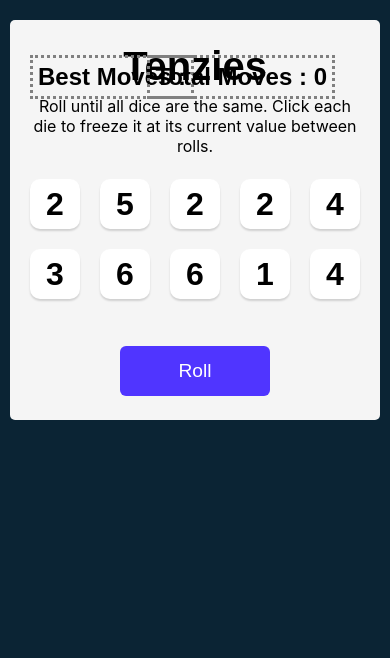
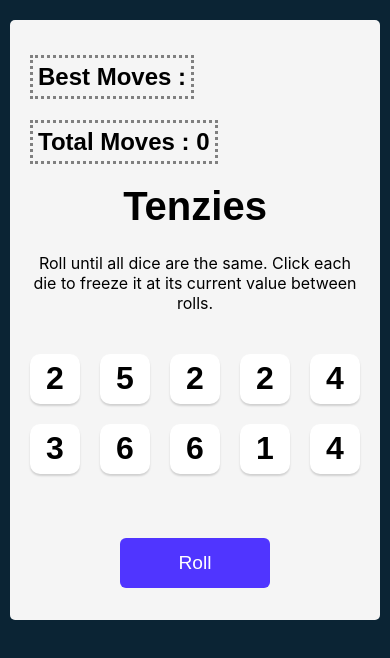
Before and after one commit to Gyanhari/Tenzie-Game, a React (Vite) app: page / in a window 390 px wide. Shown: the top 658 px of the page. Built offline with nearby package versions, Linux system fonts and the light colour scheme.

Commit message:
Modifies css to work on mobile phones

```diff
--- a/src/App.css
+++ b/src/App.css
@@ -16,7 +16,7 @@
 main {
   position: relative;
   background-color: #f5f5f5;
-  height: 400px;
+  height: 600px;
   max-width: 800px;
   border-radius: 5px;
   padding: 20px;
@@ -81,8 +81,8 @@
 }
 .tot-moves {
   position: absolute;
-  top: 15px;
-  right: 45px;
+  top: 80px;
+  left: 20px;
   border: 3px dotted gray;
   padding: 5px;
 }
--- a/src/App.jsx
+++ b/src/App.jsx
@@ -77,6 +77,12 @@
   const bestMoves = localStorage.getItem("New Best Total Moves");
   return (
     <main>
+      <br />
+      <br />
+      <br />
+      <br />
+      <br />
+      <br />
       <h1 className="title">Tenzies</h1>
       <h2 className="best-moves">Best Moves : {bestMoves}</h2>
       <h2 className="tot-moves">Total Moves : {totalMoves}</h2>
```
